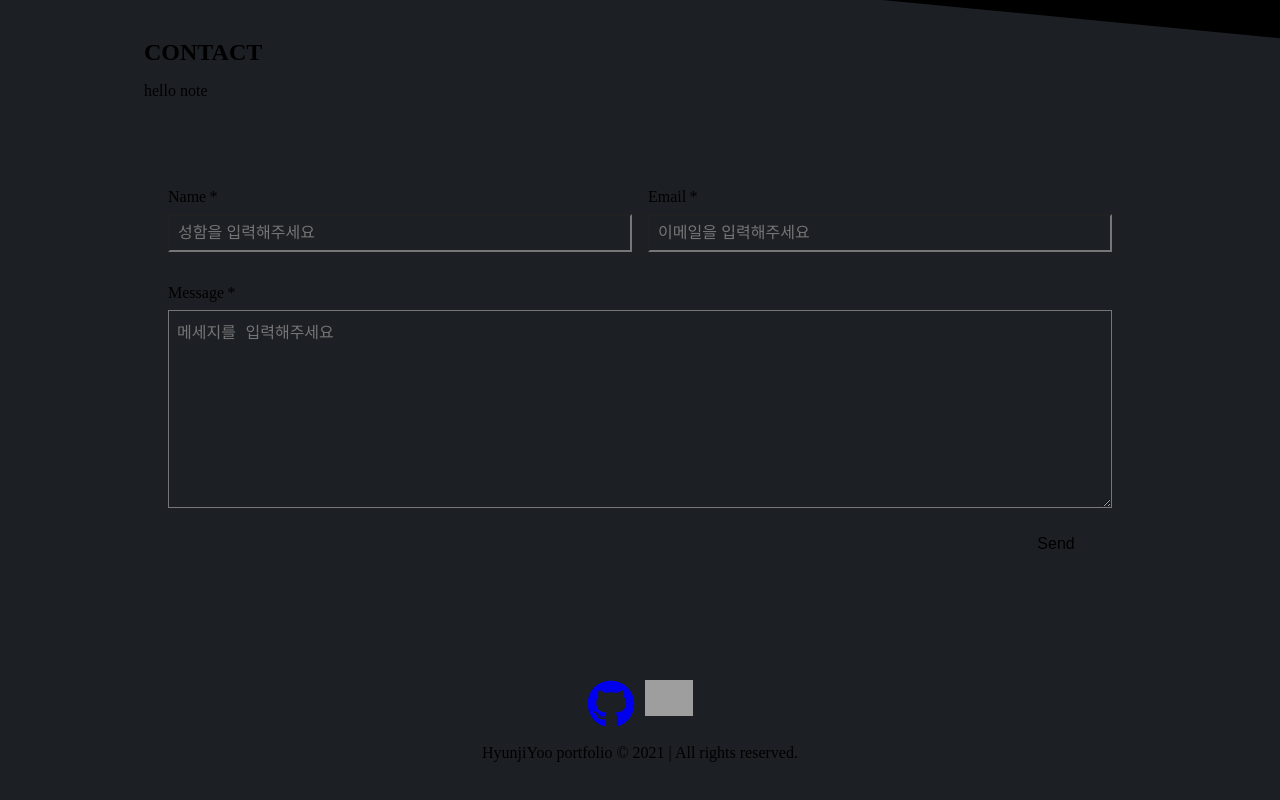
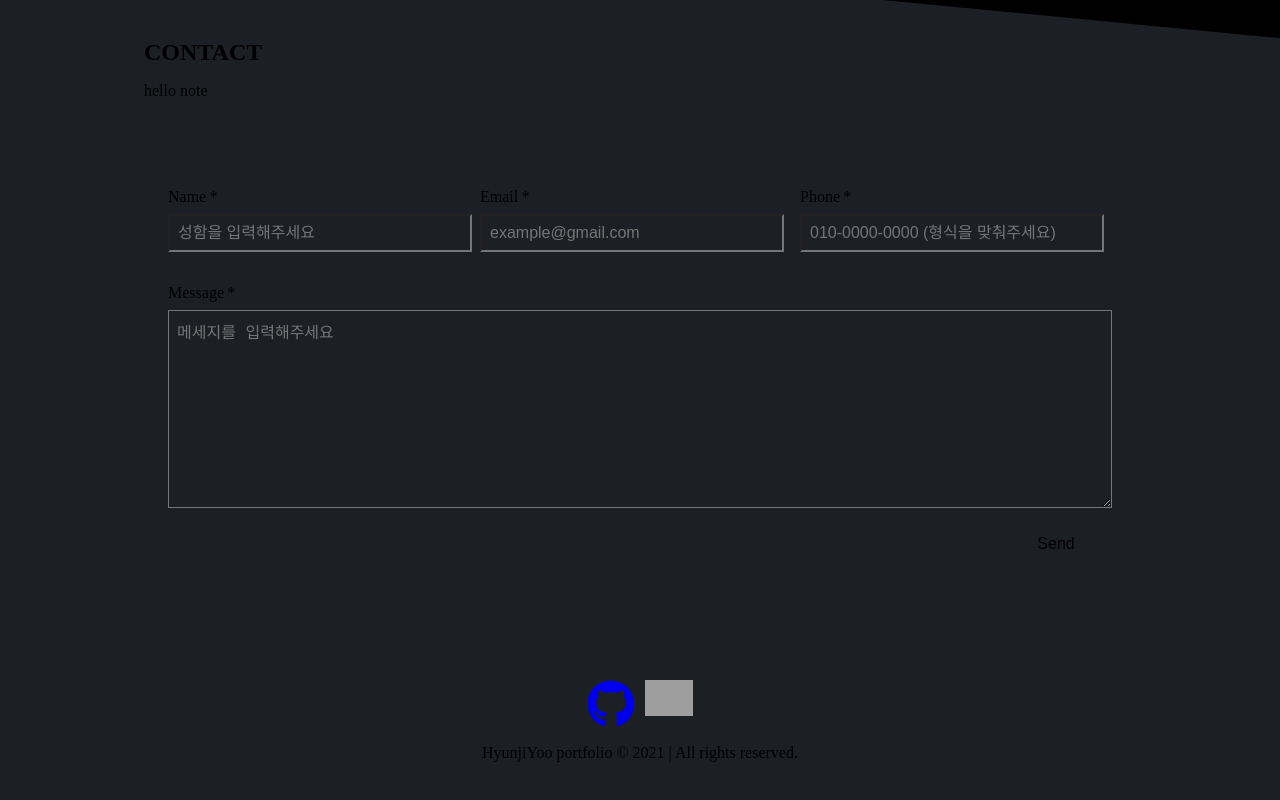
Before and after one commit to hyunjiyoo/portfolio, a React (Create React App) app: page / in a window 1280 px wide. Shown: the part 3972-4772 px from the top of the page. Built offline with nearby package versions, Linux system fonts and the light colour scheme; no server answers; grey boxes are pictures that could not be loaded.

Commit message:
contact 이메일 기능 구현

```diff
--- a/package.json
+++ b/package.json
@@ -15,6 +15,7 @@
     "@types/react": "^17.0.0",
     "@types/react-dom": "^17.0.0",
     "@types/uuid": "^8.3.3",
+    "emailjs-com": "^3.2.0",
     "react": "^17.0.2",
     "react-dom": "^17.0.2",
     "react-scripts": "4.0.3",
--- a/src/components/body/contact/contact.module.css
+++ b/src/components/body/contact/contact.module.css
@@ -14,13 +14,12 @@
   margin-bottom: 2em;
 }
 
-.name {
-  flex: 0.5;
+.info > div {
+  flex: 1;
   margin-right: 0.5em;
 }
 
-.email {
-  flex: 0.5;
+.info div:last-child {
   margin-left: 0.5em;
 }
 
@@ -75,12 +74,13 @@ input, textarea {
     flex-direction: column;
   }
 
-  .email {
-    margin: 0;
+  .info > div {
+    margin-right: 0;
+    margin-bottom: 2em;
   }
 
-  .name {
-    margin: 0 0 2em 0;
+  .info > div:last-child {
+    margin-left: 0;
+    margin-bottom: 0;
   }
-
 }
--- a/src/components/body/contact/contact.tsx
+++ b/src/components/body/contact/contact.tsx
@@ -1,25 +1,56 @@
 import { Title } from '../shared/title/title';
 import styles from './contact.module.css';
 import { SectionKeyType } from '../../../db/dataStructure';
+import { useRef } from 'react';
+import emailjs from 'emailjs-com';
 
 const SECTION_KEY: SectionKeyType = "contact";
+const SERVICE_ID = process.env.REACT_APP_EMAIL_SEVICE_ID!;
+const TEMPLATE_ID = process.env.REACT_APP_EMAIL_TEMPLATE_ID!;
+const USER_ID = process.env.REACT_APP_EMAIL_USER_ID!;
 
-const Contact = (): JSX.Element => (
+const Contact = (): JSX.Element => {
+  const formRef = useRef<HTMLFormElement>(null);
+
+  const sendEmail = (event: React.MouseEvent<HTMLFormElement>) => {
+    event.preventDefault();
+
+    const form = formRef.current as HTMLFormElement;
+
+    emailjs.sendForm(SERVICE_ID, TEMPLATE_ID, form, USER_ID)
+      .then((result) => {
+
+          if (result.status === 200) {
+            alert('성공적으로 이메일을 보냈습니다.');
+          }
+
+      }, (error) => {
+          console.info(error.text);
+      });
+
+      form.reset();
+  };
+
+  return (
     <section id="contact">
 
       <Title id={SECTION_KEY} />
 
       <div className="container">
-      <form className={styles.form}>
+        <form ref={formRef} className={styles.form} onSubmit={sendEmail}>
 
           <div className={styles.info}>
             <div className={styles.name}>
               <label htmlFor="name">Name</label>
-            <input type="text" id="name" name="user_name" placeholder="성함을 입력해주세요"/>
+              <input type="text" id="name" name="user_name" placeholder="성함을 입력해주세요" required />
             </div>
             <div className={styles.email}>
               <label htmlFor="email">Email</label>
-            <input type="email" id="email" name="user_email" placeholder="이메일을 입력해주세요" />
+              <input type="email" id="email" name="user_email" placeholder="example@gmail.com"required />
+            </div>
+            <div className={styles.phone}>
+              <label htmlFor="phone">Phone</label>
+              <input type="tel" id="phone" name="user_phone" placeholder="010-0000-0000 (형식을 맞춰주세요)" pattern="[0-9]{3}-[0-9]{4}-[0-9]{4}" required />
             </div>
           </div>
 
@@ -33,6 +64,7 @@ const Contact = (): JSX.Element => (
 
       </div>
     </section>
-);
+  )
+};
 
 export default Contact;
```
Also changed, not shown: 1 other file (tests, documents, lock files or other folders). Lines whose indentation alone changed are shown as unchanged.
